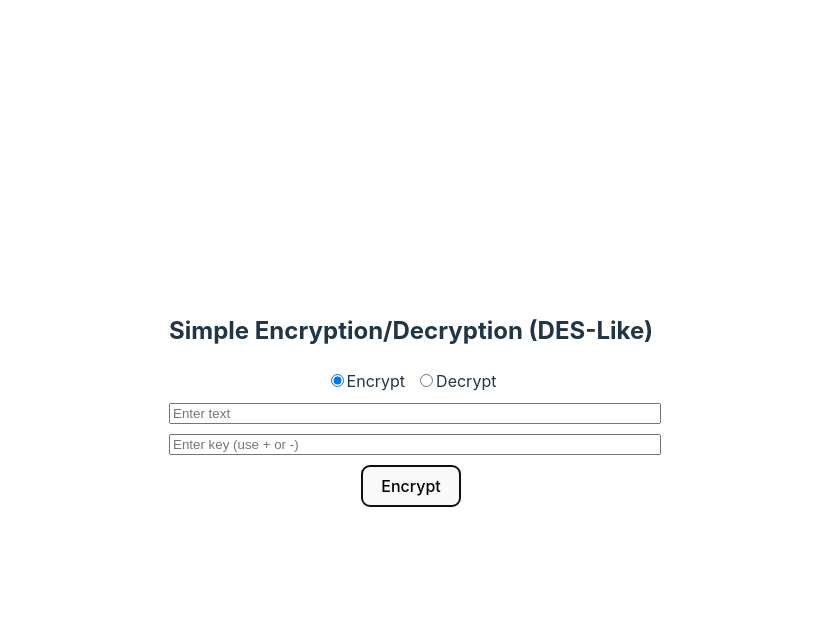
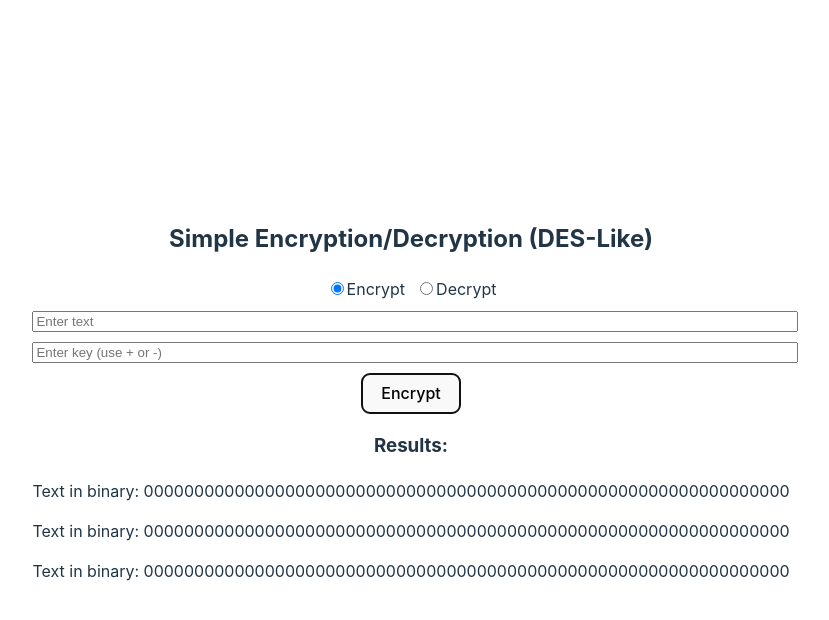
Before and after one commit to henokgere/project-des, a React (Vite) app: page / in a window 1280 px wide. Both pictures are taken after a click on the button "Encrypt". Shown: the top 620 px of the page, without its empty margins (229-1058 px from the left). Built offline with nearby package versions, Linux system fonts and the light colour scheme.

Commit message:
finished

```diff
--- a/src/App.tsx
+++ b/src/App.tsx
@@ -43,16 +43,12 @@ function App() {
   const [mode, setMode] = useState('encrypt')
   const [text, setText] = useState('')
   const [key, setKey] = useState('')
-  const [binaryInput, setBinarInput] = useState('')
-  const [padded, setPadded] = useState('')
-  const [encrypted, setEncrypted] = useState('')
-  const [decrypted, setDecrypted] = useState('')
-  const [decryptedText, setdecryptedText] = useState('')
+  const [result, setResult] = useState({})
 
 const handleOperation = ()=>{
   const des = new DES(key);
   const obj = testDES(des, text)
-
+  setResult(obj)
 }
 
   return (
@@ -100,7 +96,16 @@ const handleOperation = ()=>{
         <button onClick={handleOperation} style={{ marginTop: '10px' }}>
           {mode === 'encrypt' ? 'Encrypt' : 'Decrypt'}
         </button>
-
+        {Object.keys(result).length &&
+        <div>
+          <h3>Results: </h3>
+          {result.binaryInput&&<p>Text in binary: {result.binaryInput}</p>}
+          {result.padded&&<p>Text in binary: {result.padded}</p>}
+          {result.encrypted&&<p>Text in binary: {result.encrypted}</p>}
+          {result.decrypted&&<p>Text in binary: {result.decrypted}</p>}
+          {result.decryptedText&&<p>Text in binary: {result.decryptedText}</p>}
+        </div>
+        }
       </div>
     </>
   )
```
